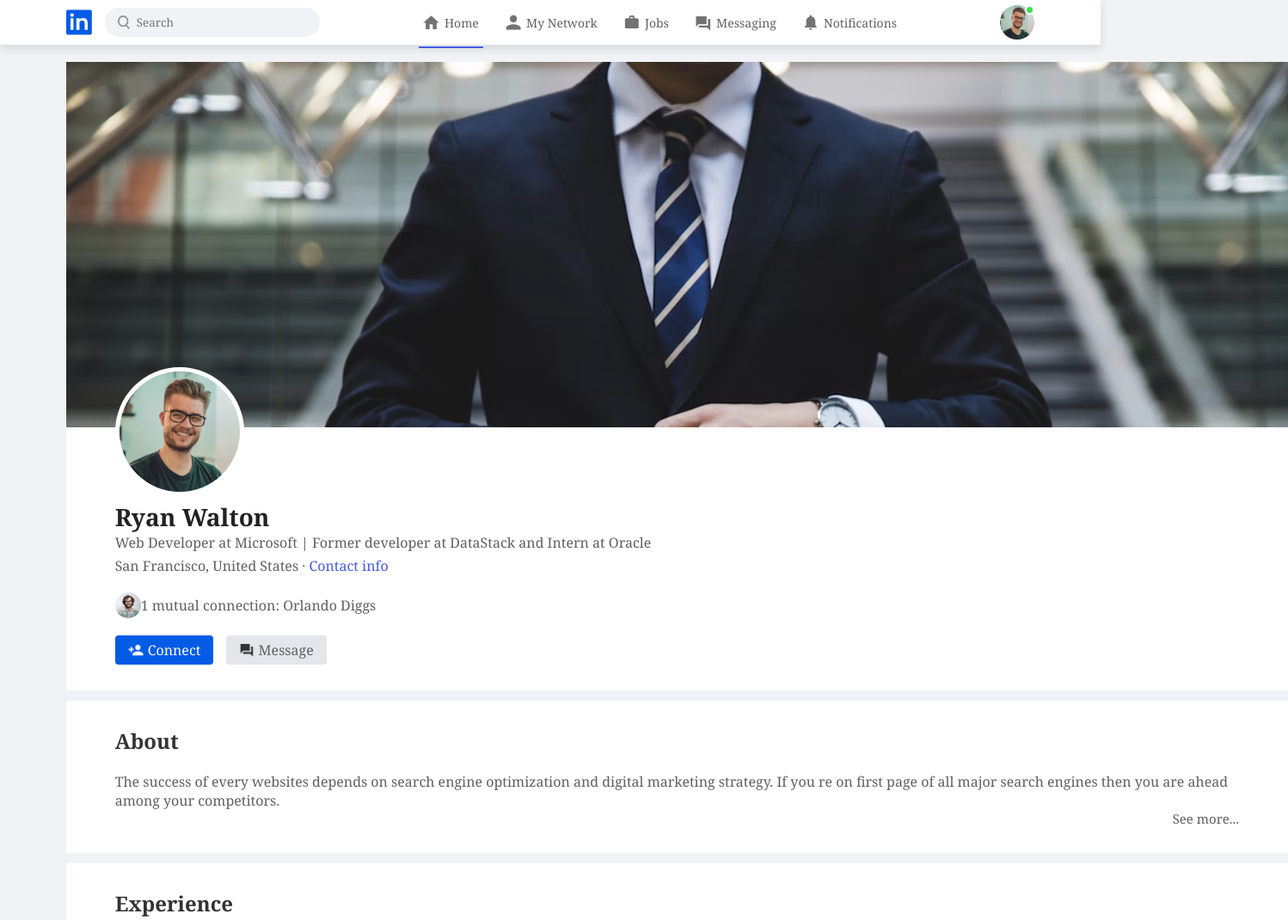
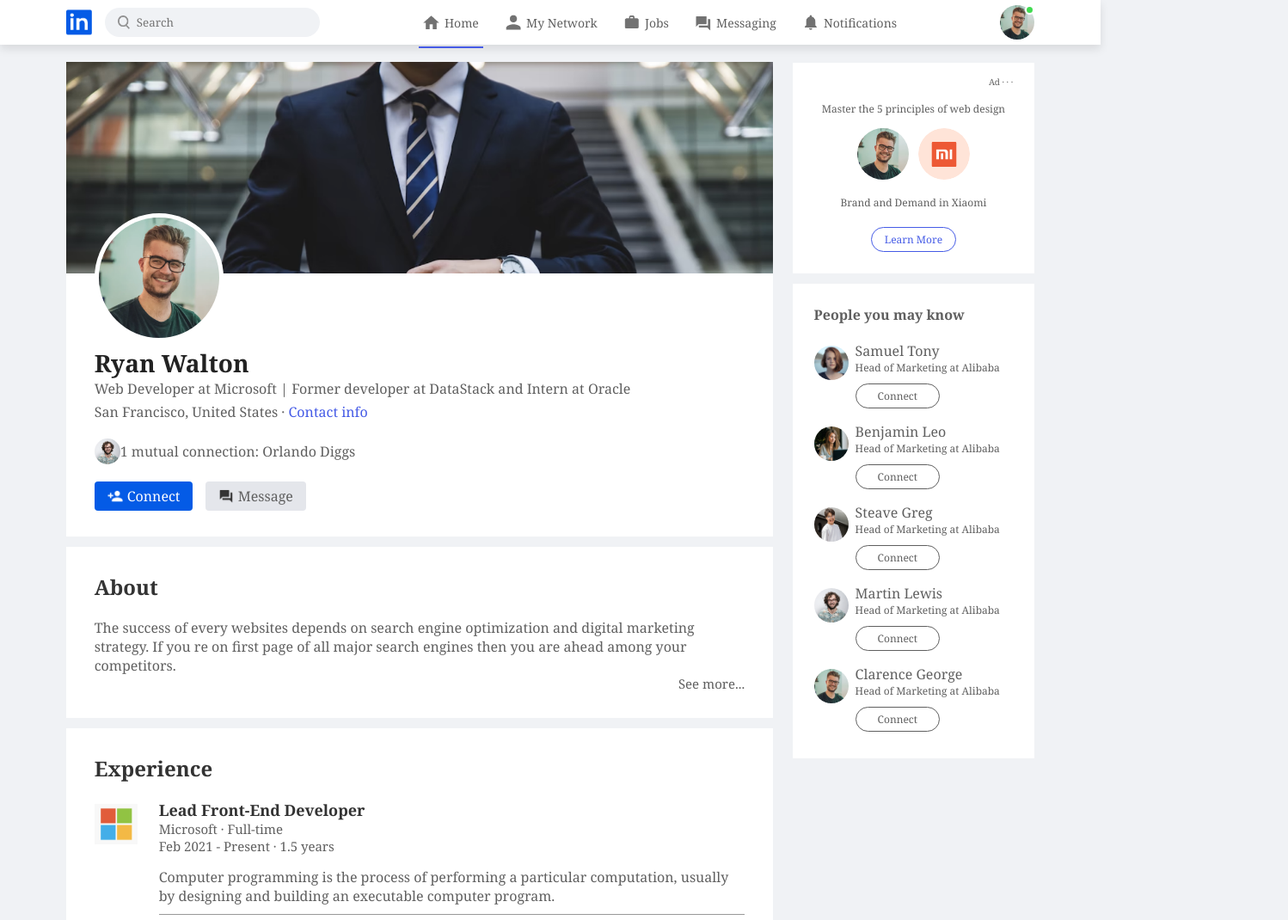
Before and after one commit to AlvinWong7896/proNetwork, a plain HTML site: page profile.html in a window 1280 px wide. Shown: the top 1070 px of the page at 86% size, 1498 px wide, since content can reach past the window. Drawn offline with Linux system fonts and the light colour scheme.

Commit message:
resolved display issues

```diff
--- a/profile.html
+++ b/profile.html
@@ -78,13 +78,13 @@
 
 <!--------- navbar close --------->
 
+
 <div class="container">
 
-    <!--------- profile-main --------->
-
-    <div class="profile_main">
+    <!--------- profile main --------->
+    <div class="profile-main">
         <div class="profile-container">
-            <img src="images/cover-pic.png">
+            <img src="images/cover-pic.png" width="100%">
             <div class="profile-container-inner">
                 <img src="images/user-1.png" class="profile-pic">
                 <h1>Ryan Walton</h1>
@@ -198,13 +198,71 @@
 
     </div>
 
+
+
     <!--------- profile-sidebar --------->
-
     <div class="profile-sidebar">
 
+        <div class="sidebar-ad">
+            <small>Ad &middot; &middot; &middot;</small>
+            <p>Master the 5 principles of web design</p>
+            <div>
+                <img src="images/user-1.png">
+                <img src="images/mi-logo.png">
+            </div>
+            <b>Brand and Demand in Xiaomi</b>
+            <a href="#" class="ad-link">Learn More</a>
+        </div>
+
+        <div class="sidebar-people">
+            <h3>People you may know</h3>
+            <div class="sidebar-people-row">
+                <img src="images/user-3.png">
+                <div>
+                    <h2>Samuel Tony</h2>
+                    <p>Head of Marketing at Alibaba</p>
+                    <a href="#">Connect</a>
+                </div>
+            </div>
+
+            <div class="sidebar-people-row">
+                <img src="images/user-4.png">
+                <div>
+                    <h2>Benjamin Leo</h2>
+                    <p>Head of Marketing at Alibaba</p>
+                    <a href="#">Connect</a>
+                </div>
+            </div>
+
+            <div class="sidebar-people-row">
+                <img src="images/user-5.png">
+                <div>
+                    <h2>Steave Greg</h2>
+                    <p>Head of Marketing at Alibaba</p>
+                    <a href="#">Connect</a>
+                </div>
+            </div>
+
+            <div class="sidebar-people-row">
+                <img src="images/user-2.png">
+                <div>
+                    <h2>Martin Lewis</h2>
+                    <p>Head of Marketing at Alibaba</p>
+                    <a href="#">Connect</a>
+                </div>
+            </div>
+
+            <div class="sidebar-people-row">
+                <img src="images/user-1.png">
+                <div>
+                    <h2>Clarence George</h2>
+                    <p>Head of Marketing at Alibaba</p>
+                    <a href="#">Connect</a>
+                </div>
+            </div>
+        </div>
     </div>
 </div>
-
 
 <script>
     let profileMenu = document.getElementById("profileMenu");
--- a/style.css
+++ b/style.css
@@ -608,7 +608,7 @@ border-top: 1px solid #ccc;
 
 /* ------- profile-page ------- */
 
-.profile_main{
+.profile-main{
     flex-basis: 73%;
 }
 
@@ -766,9 +766,68 @@ border-top: 1px solid #ccc;
     font-weight: 500;
 }
 
+/* ------- profile-right-sidebar ------- */
+
 .profile-sidebar{
     flex-basis: 25%;
     align-self: flex-start;
     position: sticky;
-    top: 73%;
+    top: 73px;
 }
+
+.profile-sidebar .sidebar-ad{
+    margin: 0;
+}
+
+.sidebar-people{
+    background: #fff;
+    padding: 15px 25px;
+    margin: 12px 0;
+    font-size: 12px;
+}
+
+.sidebar-people h3{
+    font-size: 16px;
+    font-weight: 600;
+    margin: 10px 0 20px;
+}
+
+.sidebar-people-row{
+    display: flex;
+    align-items: flex-start;
+    margin: 6px 0;
+}
+
+.sidebar-people-row img{
+    width: 40px;
+    border-radius: 50%;
+    margin-right: 8px;
+    margin-top: 5px;
+}
+
+.sidebar-people-row h2{
+    font-weight: 500;
+    font-size: 16px;
+}
+
+.sidebar-people-row a{
+    display: inline-block;
+    margin: 10px 0;
+    padding: 5px 25px;
+    border: 1px solid #5f5f5f;
+    border-radius: 30px;
+    font-weight: 500;
+}
+
+.profile-footer{
+    padding: 0 6% 30px;
+}
+
+.profile-footer .sidebar-useful-links{
+    text-align: left;
+    padding: 0;
+}
+
+.profile-footer .copyright-msg{
+    justify-content: flex-start;
+}
```
Also changed, not shown: 1 other file.
